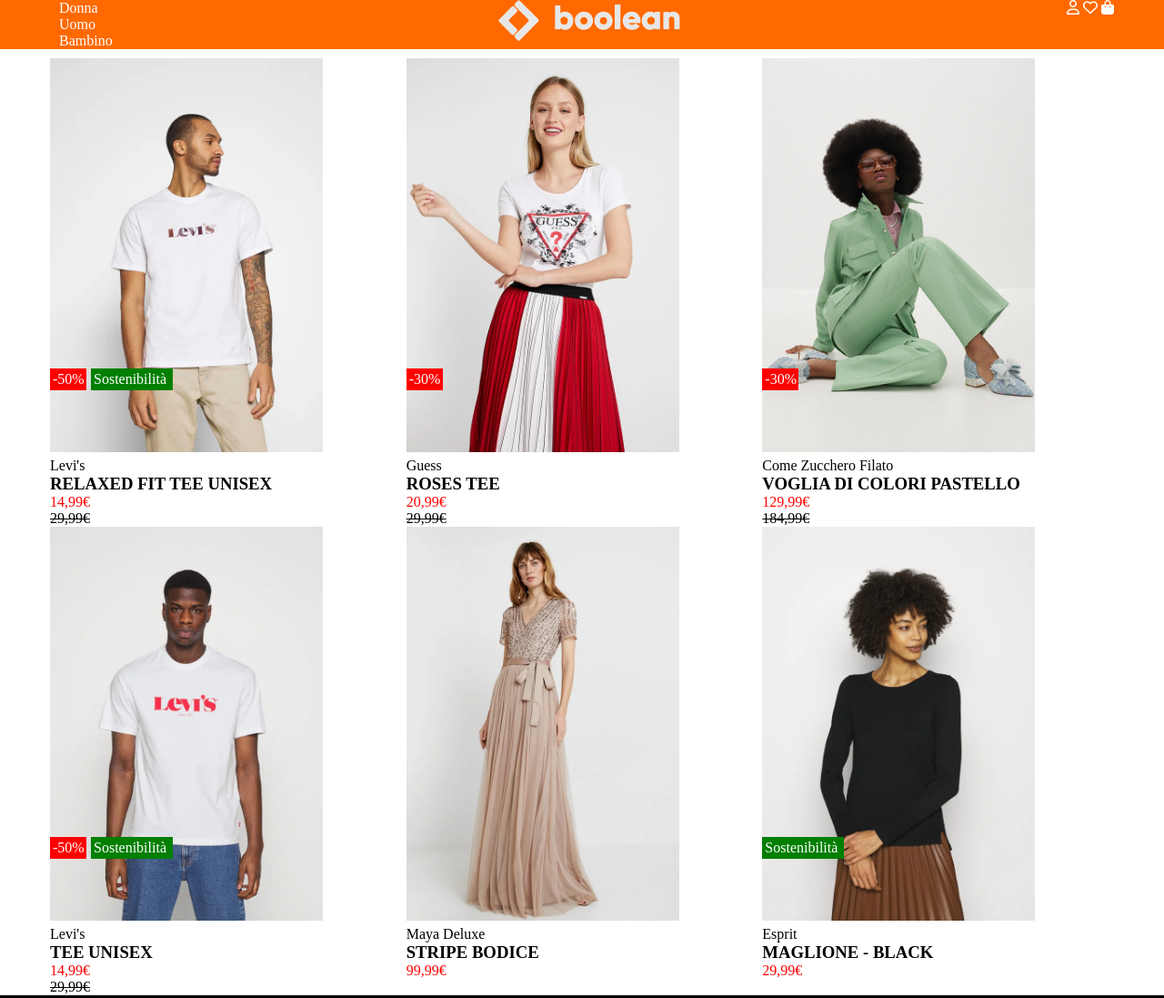
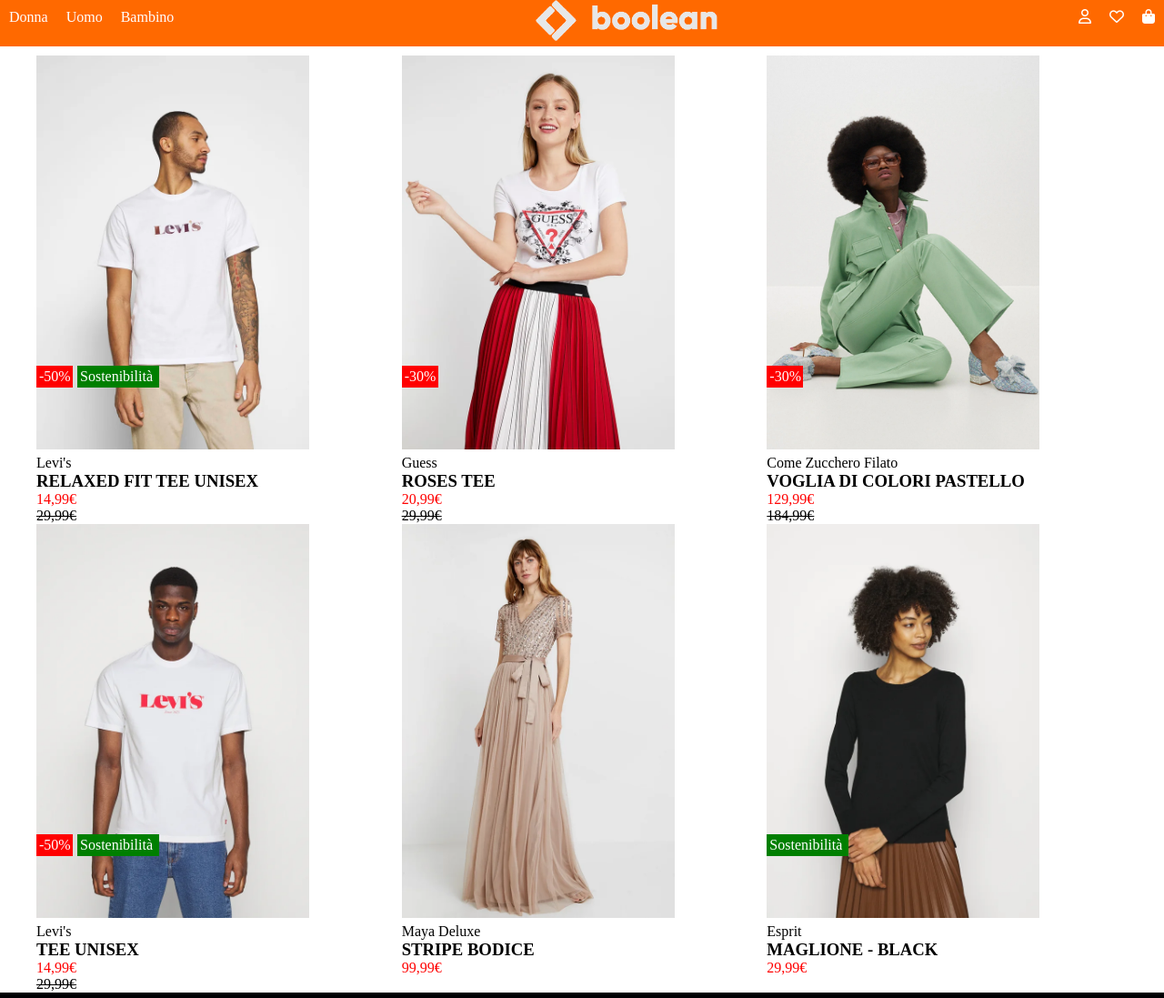
Before and after one commit to giadavolpin/html-css-boolando, a plain HTML site: page index.html in a window 1280 px wide. Shown: the top 1097 px of the page at 91% size. Drawn offline with Linux system fonts and the light colour scheme.

Commit message:
centratura no

```diff
--- a/index.html
+++ b/index.html
@@ -12,20 +12,20 @@
     <!-- header + logo -->
     <header>
             <nav>
-                <div class="menu al">
+                <div class="al">
                     <ul>
                         <li>Donna</li>
                         <li>Uomo</li>
                         <li>Bambino</li>
                     </ul>
                 </div>
-                <div class="al">
+                <div class="">
                     <img class="logo" src="./images/img/boolean-logo.png" alt="logo">
                 </div>
                 <div class="al">
-                    <i class="fa-regular fa-user"></i>
-                    <i class="fa-regular fa-heart"></i>
-                    <i class="fa-solid fa-bag-shopping"></i>
+                 <div class="margine"><i class="fa-regular fa-user"></i></div>
+                 <div class="margine"><i class="fa-regular fa-heart"></i></div>
+                 <div class="margine"><i class="fa-solid fa-bag-shopping"></i></div>
                 </div>
             </nav>
     </header>
--- a/style.css
+++ b/style.css
@@ -20,22 +20,25 @@
     flex-direction: row;
     justify-content: space-between;
     color: white;
-    max-width: 1170px;
+    max-width: 1400px;
     margin: 0 auto;
 }
 .al{
     vertical-align: middle;
+    display: flex;
 }
 .menu{
     display: flex;
     flex-direction: row;
     margin-left: 10px;
+    justify-content: space-between;
 }
 .logo{
     width: 200px;
 }
+/*non è centrato*/
 .container{
-    max-width: 1170px;
+    max-width: 1200px;
     margin: 0 auto;
     flex-wrap: wrap;
 }
@@ -64,7 +67,6 @@
     text-decoration: line-through;
 }
 .card:hover .second{
-    /* display: inline-block; */
    display: inline-block;
 }
 .card:hover .first{
@@ -119,4 +121,13 @@
 }
 ul {
     list-style-type: none;
+    display: flex;
     }
+li{
+    flex-direction: row;
+    padding: 10px;
+}
+.margine{
+    padding: 10px;
+    flex-direction: row;
+}
```
